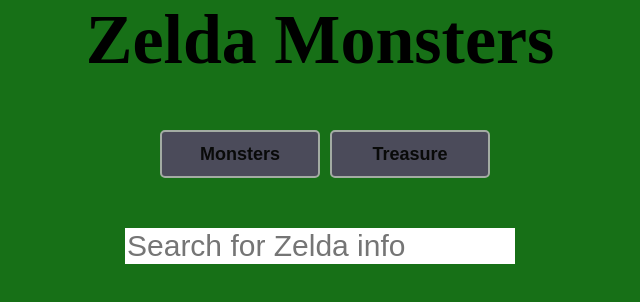
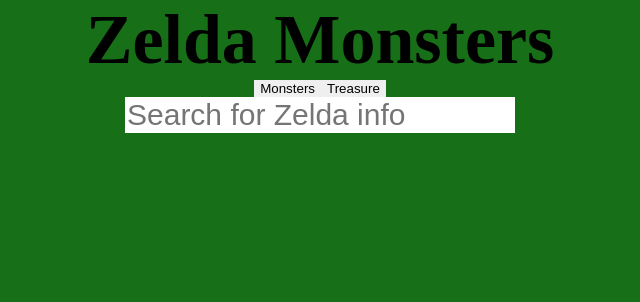
Before and after one commit to johntrehearn/ZelAPI, a plain HTML site: page index.html in a window 1280 px wide. Shown: the whole page, without its empty margins (320-960 px from the left). Drawn offline with Linux system fonts and the light colour scheme; no server answers.

```diff
--- a/style.css
+++ b/style.css
@@ -80,18 +80,3 @@
     display: flex;
     justify-content: center;
 }
-
-.btn {
-    width: 10rem;
-    height: 3rem;
-    color: rgb(9, 10, 9);
-    font-size: large;
-    font-weight: bold;
-    background-color: rgb(75, 75, 90);
-    border: 2px solid rgb(163, 172, 163);
-    border-radius: 5px;
-    margin-left: 5px;
-    margin-bottom: 50px;
-    margin-top: 50px;
-    margin-left: 10px;
-}
```
